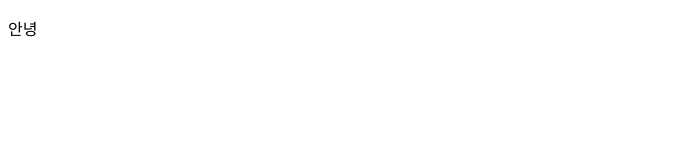
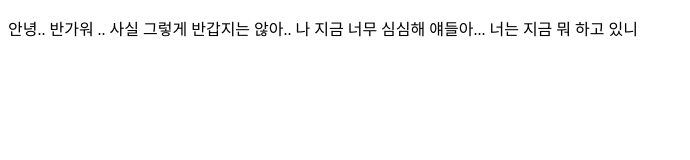
Before and after one commit to leedosin/250609, a plain HTML site: page index.html in a window 1280 px wide. Shown: the whole page, without its empty margins (0-690 px from the left). Drawn offline with Linux system fonts and the light colour scheme.

Commit message:
안녕ㅇㅇ

```diff
--- a/index.html
+++ b/index.html
@@ -6,6 +6,6 @@
     <title>Document</title>
 </head>
 <body>
-    <p>안녕</p>
+    <p>안녕.. 반가워 .. 사실 그렇게 반갑지는 않아.. 나 지금 너무 심심해 얘들아... 너는 지금 뭐 하고 있니</p>
 </body>
 </html>
```
